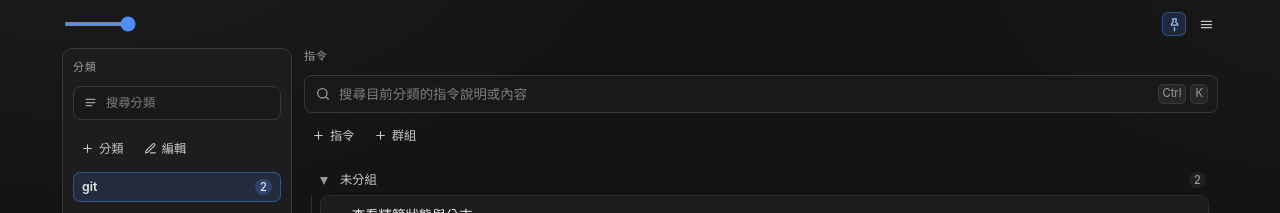
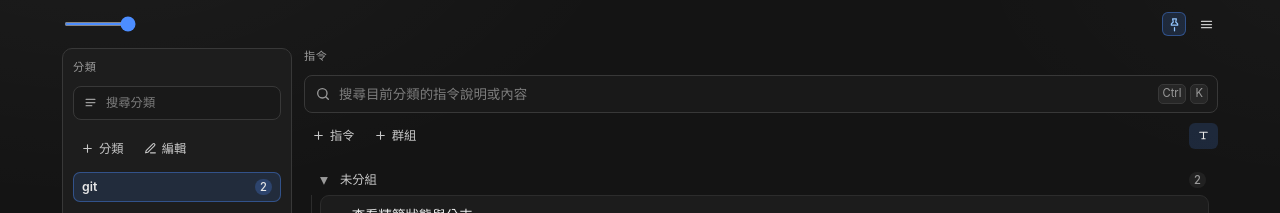
Before and after one commit to larry369/copy-pocket, a React (Vite) app: page / in a window 1280 px wide. Shown: the top 213 px of the page. Built offline with nearby package versions, Linux system fonts and the light colour scheme.

Commit message:
202611241934

```diff
--- a/src/App.css
+++ b/src/App.css
@@ -903,6 +903,10 @@ kbd {
   margin: 0 0 4px 0;
 }
 
+.list-actions-title {
+  margin-left: auto;
+}
+
 .manage-row .is-locked {
   color: #fbbf24;
 }
@@ -1079,6 +1083,21 @@ kbd {
   font-weight: 600;
   text-overflow: ellipsis;
   white-space: nowrap;
+}
+
+.cmd-card.hide-cmd-title .cmd-title-row {
+  display: none;
+}
+
+.cmd-card.hide-cmd-title:hover .cmd-title-row,
+.cmd-card.hide-cmd-title:focus-within .cmd-title-row {
+  display: flex;
+}
+
+@media (hover: none) {
+  .cmd-card.hide-cmd-title .cmd-title-row {
+    display: flex;
+  }
 }
 
 .drag-handle {
--- a/src/App.tsx
+++ b/src/App.tsx
@@ -56,6 +56,7 @@ const STORAGE_LANG_KEY = "command_pocket_lang_v1";
 const STORAGE_FONT_SIZE_KEY = "command_pocket_font_size_v1";
 const STORAGE_OPACITY_KEY = "command_pocket_opacity_v1";
 const STORAGE_CATEGORIES_COLLAPSED_KEY = "command_pocket_categories_collapsed_v1";
+const STORAGE_CMD_TITLES_KEY = "command_pocket_cmd_titles_v1";
 const GROUP_DND_TYPE = "application/x-command-pocket-group";
 
 const DEFAULT_COMMANDS: CommandItem[] = [
@@ -292,6 +293,14 @@ function loadCategoriesCollapsed(): boolean {
     return localStorage.getItem(STORAGE_CATEGORIES_COLLAPSED_KEY) === "1";
   } catch {
     return false;
+  }
+}
+
+function loadCmdTitles(): boolean {
+  try {
+    return localStorage.getItem(STORAGE_CMD_TITLES_KEY) !== "0";
+  } catch {
+    return true;
   }
 }
 
@@ -644,6 +653,15 @@ function PlusIcon() {
   );
 }
 
+function TitleIcon({ hidden }: { hidden: boolean }) {
+  return (
+    <Icon>
+      <path d="M5 6h14M12 6v12M9 18h6" />
+      {hidden && <path d="M4 4l16 16" />}
+    </Icon>
+  );
+}
+
 function LockIcon({ locked }: { locked: boolean }) {
   return (
     <Icon>
@@ -679,6 +697,7 @@ export default function App() {
   const [fontSize, setFontSize] = useState<FontSize>(loadFontSize);
   const [opacity, setOpacity] = useState(loadOpacity);
   const [categoriesCollapsed, setCategoriesCollapsed] = useState(loadCategoriesCollapsed);
+  const [cmdTitlesVisible, setCmdTitlesVisible] = useState(loadCmdTitles);
   const [isWide, setIsWide] = useState(
     () => typeof window !== "undefined" && window.matchMedia("(min-width: 900px)").matches,
   );
@@ -961,6 +980,12 @@ export default function App() {
       );
     } catch {}
   }, [categoriesCollapsed]);
+
+  useEffect(() => {
+    try {
+      localStorage.setItem(STORAGE_CMD_TITLES_KEY, cmdTitlesVisible ? "1" : "0");
+    } catch {}
+  }, [cmdTitlesVisible]);
 
   useEffect(() => {
     const query = window.matchMedia("(min-width: 900px)");
@@ -1701,7 +1726,7 @@ export default function App() {
     return (
       <article
         key={item.id}
-        className={`cmd-card${draggingId === item.id ? " is-dragging" : ""}${isCopied ? " is-copied" : ""}${dropItem?.id === item.id ? ` drop-${dropItem.position}` : ""}`}
+        className={`cmd-card${draggingId === item.id ? " is-dragging" : ""}${isCopied ? " is-copied" : ""}${cmdTitlesVisible ? "" : " hide-cmd-title"}${dropItem?.id === item.id ? ` drop-${dropItem.position}` : ""}`}
         onDragOver={(e) => handleCardDragOver(e, item)}
         onDragLeave={(e) => handleCardDragLeave(e, item)}
         onDrop={(e) => handleCardDrop(e, item)}
@@ -2338,6 +2363,16 @@ export default function App() {
           <PlusIcon />
           <span>{t.group}</span>
         </button>
+        <button
+          type="button"
+          className={`action-btn list-actions-title${cmdTitlesVisible ? " is-active" : ""}`}
+          onClick={() => setCmdTitlesVisible((prev) => !prev)}
+          title={cmdTitlesVisible ? undefined : t.commandTitle}
+          aria-label={t.commandTitle}
+          aria-pressed={cmdTitlesVisible}
+        >
+          <TitleIcon hidden={!cmdTitlesVisible} />
+        </button>
       </div>
 
       {showGroupAdd && (
```
